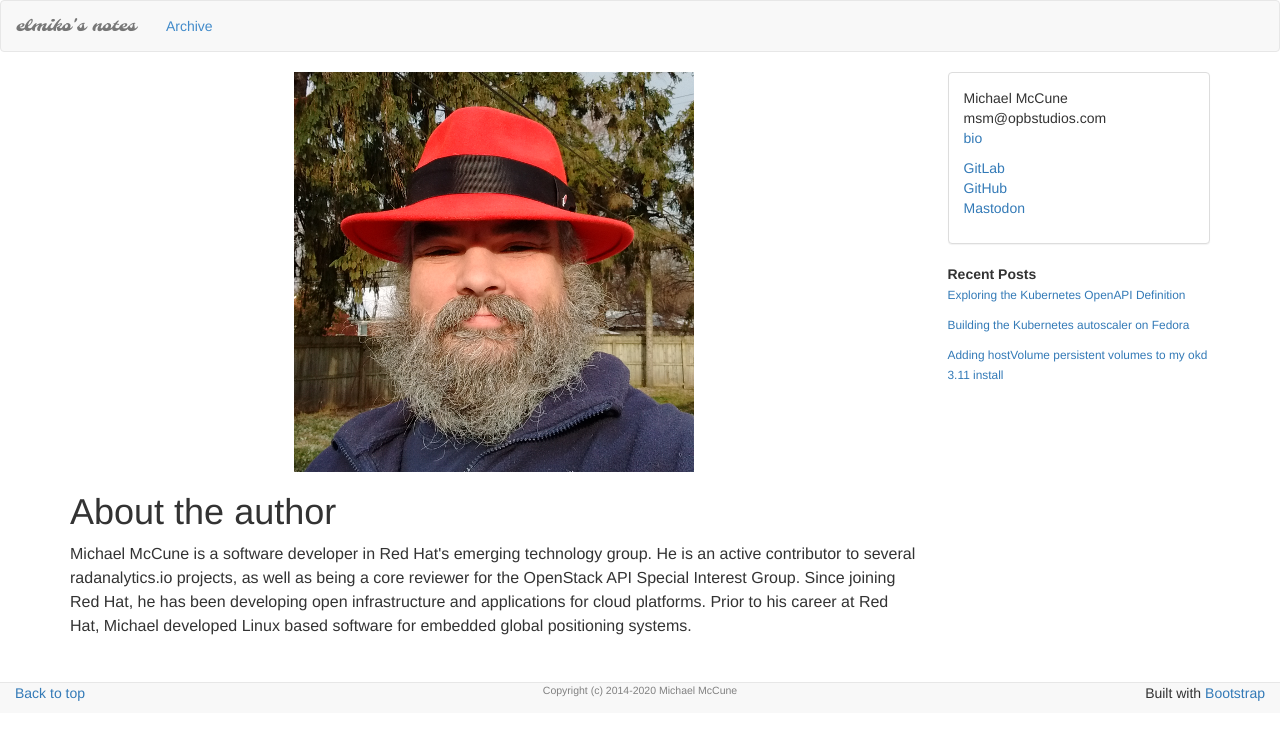
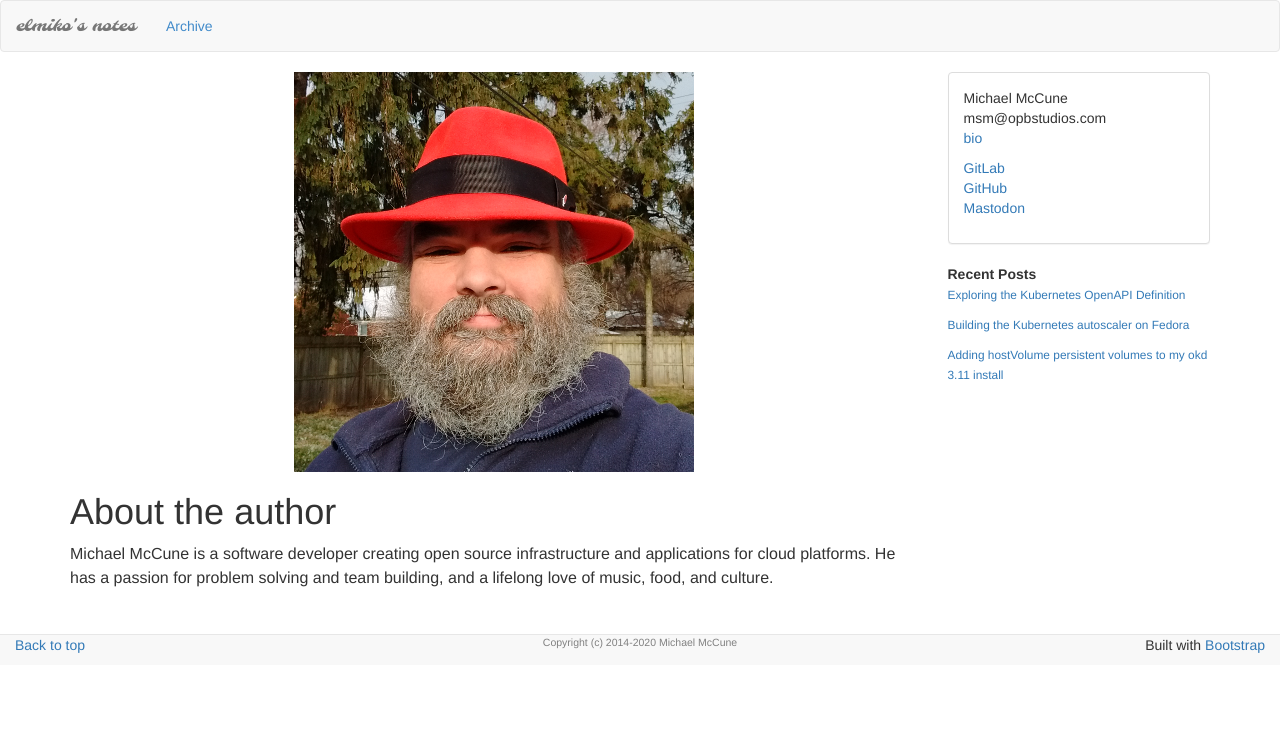
Before and after one commit to elmiko/elmiko.github.io, a Jekyll site: the page built from bio.md, in a window 1280 px wide. Shown: the top 740 px of the page. Built offline with Jekyll 4.4.1, drawn with Linux system fonts in a browser that asks for light colours; nearby versions of some CDN libraries.

Commit message:
update bio

```diff
--- a/bio.md
+++ b/bio.md
@@ -8,12 +8,9 @@ title: elmiko's biography
 <h1>About the author</h1>
 
 <p>
-Michael McCune is a software developer in Red Hat's emerging technology
-group. He is an active contributor to several radanalytics.io projects, as
-well as being a core reviewer for the OpenStack API Special Interest Group. Since
-joining Red Hat, he has been developing open infrastructure and
-applications for cloud platforms. Prior to his career at Red Hat, Michael
-developed Linux based software for embedded global positioning systems.
+Michael McCune is a software developer creating open source infrastructure
+and applications for cloud platforms. He has a passion for problem solving
+and team building, and a lifelong love of music, food, and culture.
 </p>
 
 </div>
```
